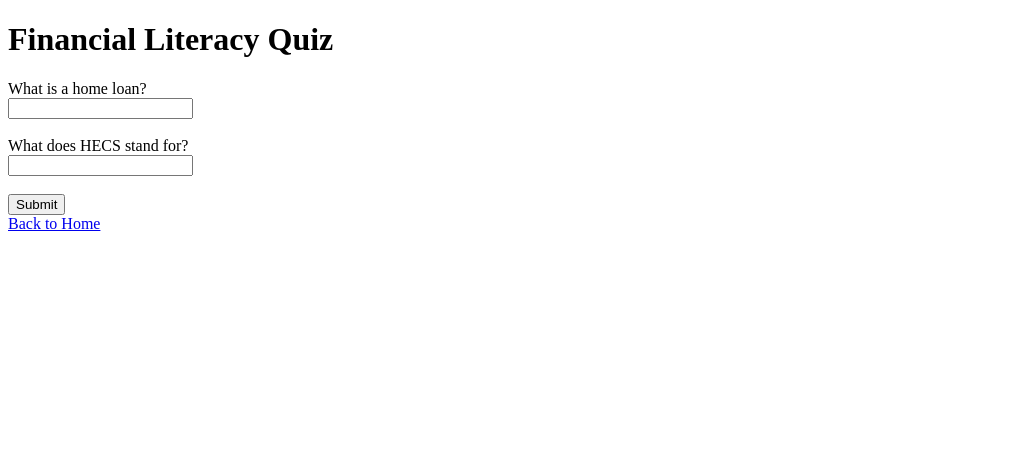
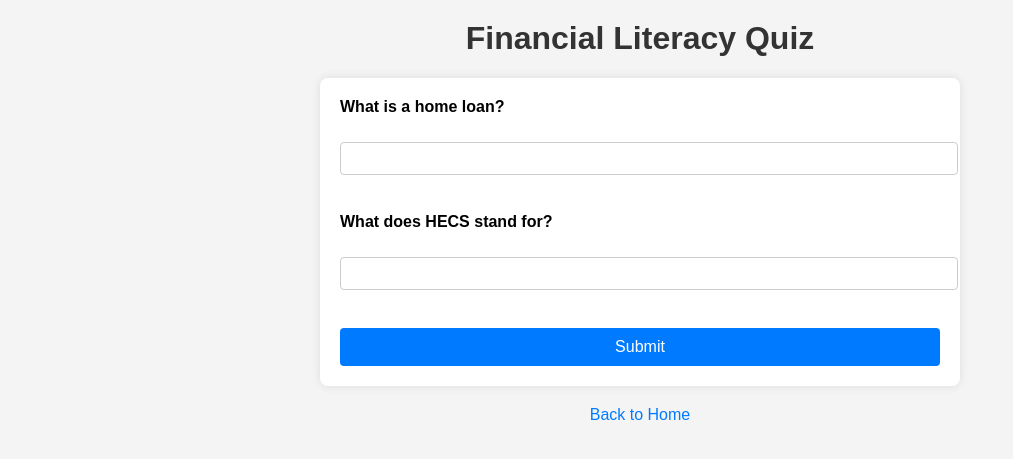
Before and after one commit to h3dysh1/fintechstarthack, a Flask app: page /quiz in a window 1280 px wide. Shown: the top 459 px of the page, without its empty margins (0-1013 px from the left). Run offline with Flask 3, Linux system fonts and the light colour scheme.

Commit message:
sample quiz with updated css

```diff
--- a/financial_literacy_app/static/styles.css
+++ b/financial_literacy_app/static/styles.css
@@ -1,12 +1,64 @@
+/* static/styles.css */
 body {
     font-family: Arial, sans-serif;
-    background-color: #f4f4f4;
     margin: 0;
     padding: 0;
+    background-color: #f4f4f4;
 }
 
 h1 {
     color: #333;
     text-align: center;
+    margin-top: 20px;
+}
+
+form {
+    max-width: 600px;
+    margin: 0 auto;
     padding: 20px;
+    background-color: #fff;
+    border-radius: 8px;
+    box-shadow: 0 0 10px rgba(0,0,0,0.1);
 }
+
+label {
+    display: block;
+    margin-bottom: 8px;
+    font-weight: bold;
+}
+
+input[type="text"] {
+    width: 100%;
+    padding: 8px;
+    margin-bottom: 20px;
+    border: 1px solid #ccc;
+    border-radius: 4px;
+}
+
+input[type="submit"] {
+    display: block;
+    width: 100%;
+    padding: 10px;
+    background-color: #007BFF;
+    color: white;
+    border: none;
+    border-radius: 4px;
+    font-size: 16px;
+    cursor: pointer;
+}
+
+input[type="submit"]:hover {
+    background-color: #0056b3;
+}
+
+a {
+    color: #007BFF;
+    text-decoration: none;
+    display: block;
+    text-align: center;
+    margin-top: 20px;
+}
+
+a:hover {
+    text-decoration: underline;
+}
--- a/financial_literacy_app/templates/quiz.html
+++ b/financial_literacy_app/templates/quiz.html
@@ -5,6 +5,7 @@
     <meta charset="UTF-8">
     <meta name="viewport" content="width=device-width, initial-scale=1.0">
     <title>Financial Literacy Quiz</title>
+    <link rel="stylesheet" type="text/css" href="{{ url_for('static', filename='styles.css') }}">
 </head>
 <body>
     <h1>Financial Literacy Quiz</h1>
--- a/financial_literacy_app/templates/quiz_result.html
+++ b/financial_literacy_app/templates/quiz_result.html
@@ -5,6 +5,7 @@
     <meta charset="UTF-8">
     <meta name="viewport" content="width=device-width, initial-scale=1.0">
     <title>Quiz Result</title>
+    <link rel="stylesheet" type="text/css" href="{{ url_for('static', filename='styles.css') }}">
 </head>
 <body>
     <h1>Your Quiz Score</h1>
```
